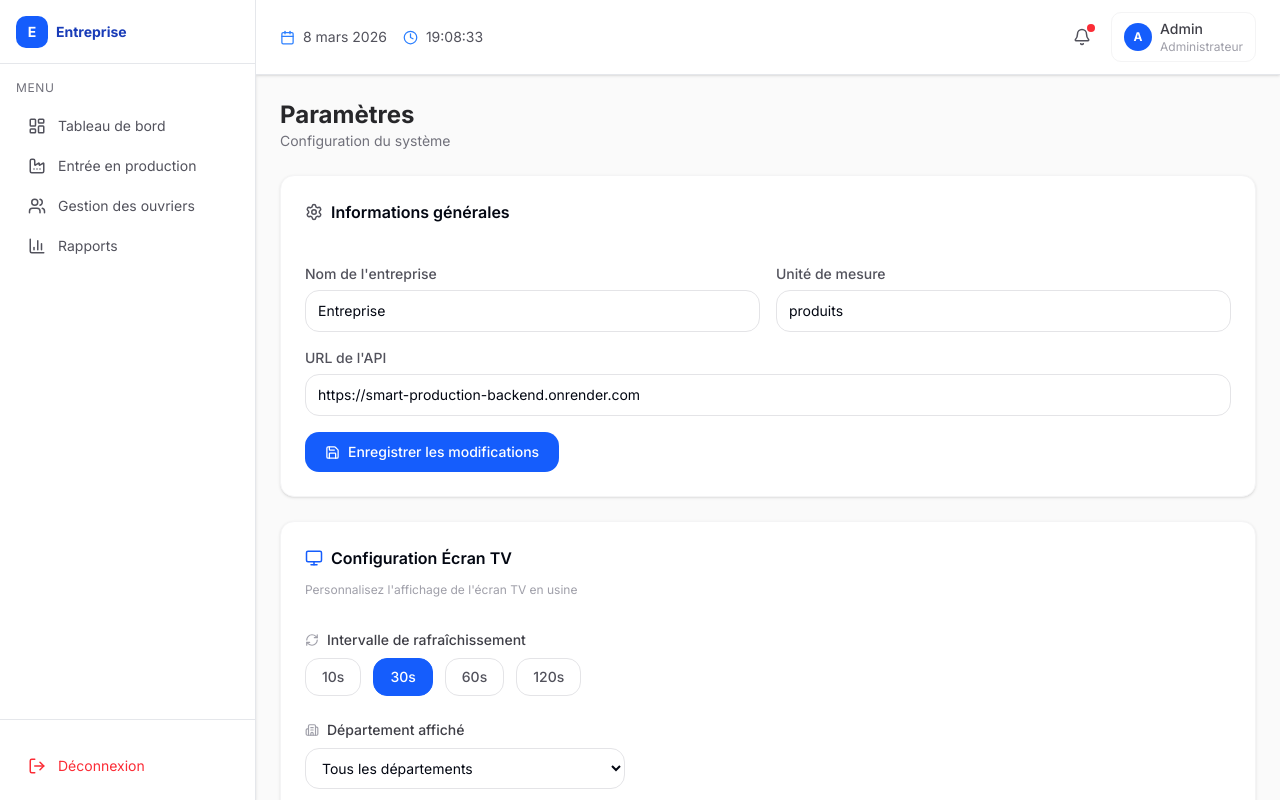
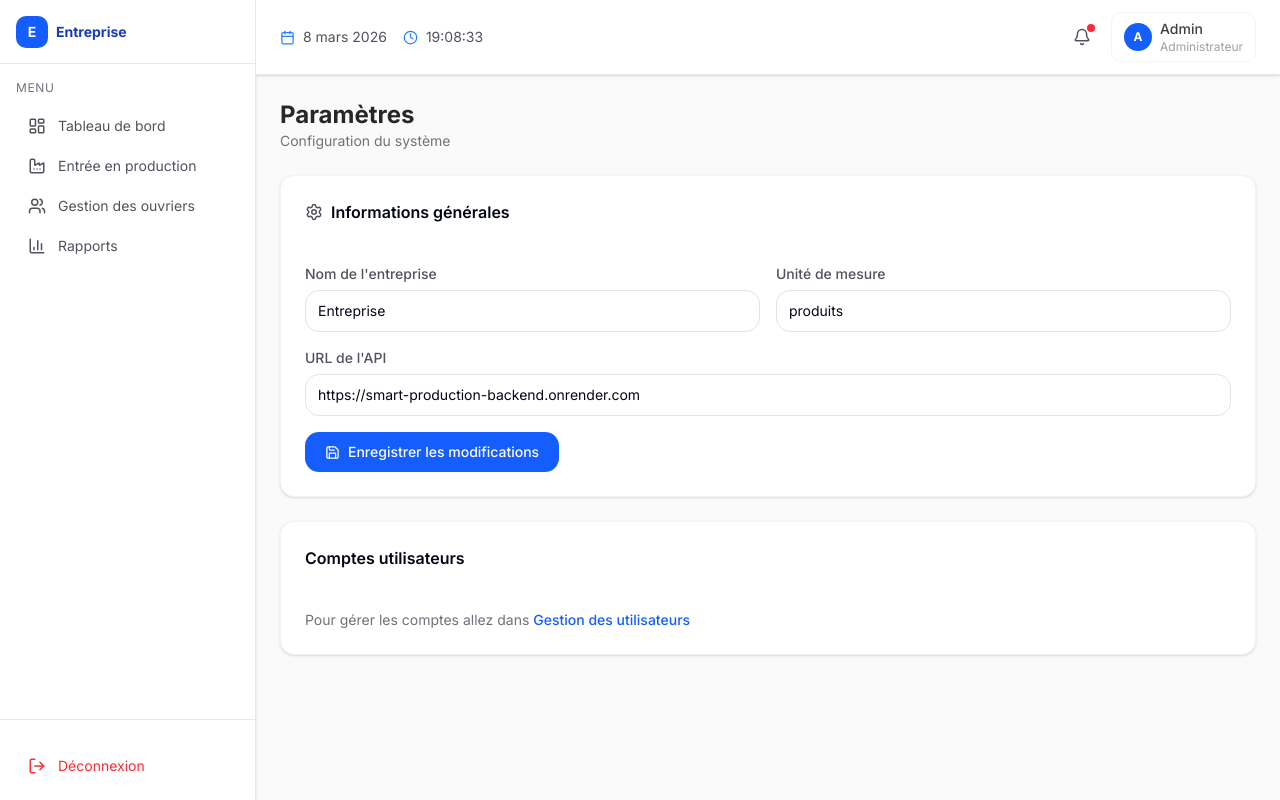
Before and after one commit to simporepriscalarissa-hub/smart-production-frontend, a Next.js app: page /dashboard/parametres in a window 1280 px wide. Built offline with nearby package versions, Linux system fonts and the light colour scheme.

Commit message:
Config TV dans ecran-tv + fullscreen + parametres simplifiés

```diff
--- a/app/dashboard/parametres/page.tsx
+++ b/app/dashboard/parametres/page.tsx
@@ -1,9 +1,9 @@
 'use client'
 
-import { useState, useEffect } from 'react'
+import { useState } from 'react'
 import { Card, CardContent, CardHeader, CardTitle } from '@/components/ui/card'
 import { APP_CONFIG } from '@/lib/config'
-import { Settings, Save, Monitor, RefreshCw, Building2, CheckCircle } from 'lucide-react'
+import { Settings, Save, CheckCircle } from 'lucide-react'
 
 export default function Parametres() {
   const [message, setMessage] = useState('')
@@ -12,20 +12,6 @@ export default function Parametres() {
     apiUrl: APP_CONFIG.apiUrl,
     unite: APP_CONFIG.unite,
   })
-  const [tvConfig, setTvConfig] = useState({
-    refresh: '30',
-    departement: 'Tous',
-    afficherTop5: true,
-    afficherKPIs: true,
-    afficherProductions: true,
-    afficherOEE: true,
-  })
-
-  useEffect(() => {
-    const saved = localStorage.getItem('tvConfig')
-    // eslint-disable-next-line react-hooks/set-state-in-effect
-    if (saved) setTvConfig(JSON.parse(saved))
-  }, [])
 
   const sauvegarder = () => {
     localStorage.setItem('parametres', JSON.stringify(form))
@@ -33,24 +19,14 @@ export default function Parametres() {
     setTimeout(() => setMessage(''), 3000)
   }
 
-  const sauvegarderTV = () => {
-    localStorage.setItem('tvConfig', JSON.stringify(tvConfig))
-    setMessage('Configuration écran TV sauvegardée !')
-    setTimeout(() => setMessage(''), 3000)
-  }
-
   return (
     <div className="flex flex-col gap-6">
 
-      {/* Header */}
-      <div className="flex items-center gap-3">
-        <div>
-          <h2 className="text-2xl font-bold text-zinc-800">Paramètres</h2>
-          <p className="text-sm text-zinc-500">Configuration du système</p>
-        </div>
+      <div>
+        <h2 className="text-2xl font-bold text-zinc-800">Paramètres</h2>
+        <p className="text-sm text-zinc-500">Configuration du système</p>
       </div>
 
-      {/* Message */}
       {message && (
         <div className="bg-emerald-50 text-emerald-700 border border-emerald-200 p-4 rounded-xl text-sm flex items-center gap-2">
           <CheckCircle size={16} />
@@ -58,7 +34,6 @@ export default function Parametres() {
         </div>
       )}
 
-      {/* Informations générales */}
       <Card className="shadow-sm border border-zinc-100">
         <CardHeader className="pb-2">
           <div className="flex items-center gap-2">
@@ -106,178 +81,12 @@ export default function Parametres() {
         </CardContent>
       </Card>
 
-      {/* Configuration Écran TV */}
-      <Card className="shadow-sm border border-zinc-100">
-        <CardHeader className="pb-2">
-          <div className="flex items-center gap-2">
-            <Monitor size={18} className="text-blue-600" />
-            <CardTitle className="text-base">Configuration Écran TV</CardTitle>
-          </div>
-          <p className="text-xs text-zinc-400 mt-1">
-            Personnalisez l&apos;affichage de l&apos;écran TV en usine
-          </p>
-        </CardHeader>
-        <CardContent className="flex flex-col gap-6">
-
-          {/* Rafraîchissement */}
-          <div>
-            <label className="text-sm text-zinc-700 mb-2 block font-medium flex items-center gap-2">
-              <RefreshCw size={14} className="text-zinc-400" />
-              Intervalle de rafraîchissement
-            </label>
-            <div className="flex gap-3">
-              {['10', '30', '60', '120'].map((val) => (
-                <button
-                  key={val}
-                  onClick={() => setTvConfig({ ...tvConfig, refresh: val })}
-                  className={`px-4 py-2 rounded-xl text-sm font-medium border transition-colors ${
-                    tvConfig.refresh === val
-                      ? 'bg-blue-600 text-white border-blue-600'
-                      : 'bg-white text-zinc-600 border-zinc-200 hover:border-blue-300'
-                  }`}
-                >
-                  {val}s
-                </button>
-              ))}
-            </div>
-          </div>
-
-          {/* Département */}
-          <div>
-            <label className="text-sm text-zinc-700 mb-2 block font-medium flex items-center gap-2">
-              <Building2 size={14} className="text-zinc-400" />
-              Département affiché
-            </label>
-            <select
-              value={tvConfig.departement}
-              onChange={(e) => setTvConfig({ ...tvConfig, departement: e.target.value })}
-              className="w-full border border-zinc-200 rounded-xl px-3 py-2.5 text-sm focus:outline-none focus:ring-2 focus:ring-blue-500 max-w-xs"
-            >
-              <option value="Tous">Tous les départements</option>
-              {['Coupe', 'Couture', 'Lavage', 'Finition', 'Contrôle Qualité', 'Emballage'].map(d => (
-                <option key={d} value={d}>{d}</option>
-              ))}
-            </select>
-          </div>
-
-          {/* Sections à afficher */}
-          <div>
-            <label className="text-sm text-zinc-700 mb-3 block font-medium">
-              Sections à afficher sur l&apos;écran TV
-            </label>
-            <div className="grid grid-cols-2 gap-3">
-              {[
-                { key: 'afficherKPIs', label: 'KPIs de production', desc: 'OEE, Total, Qualité, Non conformes' },
-                { key: 'afficherOEE', label: 'OEE Global', desc: 'Indicateur OEE en grand format' },
-                { key: 'afficherTop5', label: 'TOP 5 ouvriers', desc: 'Les plus performants du jour' },
-                { key: 'afficherProductions', label: 'Productions récentes', desc: 'Dernières entrées de production' },
-              ].map(({ key, label, desc }) => (
-                <div
-                  key={key}
-                  onClick={() => setTvConfig({ ...tvConfig, [key]: !tvConfig[key as keyof typeof tvConfig] })}
-                  className={`flex items-start gap-3 p-4 rounded-xl border cursor-pointer transition-all ${
-                    tvConfig[key as keyof typeof tvConfig]
-                      ? 'bg-blue-50 border-blue-200'
-                      : 'bg-zinc-50 border-zinc-200 opacity-60'
-                  }`}
-                >
-                  <div className={`w-5 h-5 rounded-md border-2 flex items-center justify-center mt-0.5 flex-shrink-0 ${
-                    tvConfig[key as keyof typeof tvConfig]
-                      ? 'bg-blue-600 border-blue-600'
-                      : 'border-zinc-300'
-                  }`}>
-                    {tvConfig[key as keyof typeof tvConfig] && (
-                      <CheckCircle size={12} className="text-white" />
-                    )}
-                  </div>
-                  <div>
-                    <p className="text-sm font-medium text-zinc-800">{label}</p>
-                    <p className="text-xs text-zinc-400 mt-0.5">{desc}</p>
-                  </div>
-                </div>
-              ))}
-            </div>
-          </div>
-
-          {/* Aperçu */}
-          <div className="bg-zinc-900 rounded-xl p-4">
-            <p className="text-zinc-400 text-xs uppercase tracking-wide mb-3 flex items-center gap-2">
-              <Monitor size={12} />
-              Aperçu de l&apos;écran TV
-            </p>
-            <div className="flex flex-wrap gap-2">
-              {tvConfig.afficherKPIs && (
-                <span className="bg-blue-900 text-blue-300 text-xs px-3 py-1 rounded-full">📊 KPIs</span>
-              )}
-              {tvConfig.afficherOEE && (
-                <span className="bg-emerald-900 text-emerald-300 text-xs px-3 py-1 rounded-full">📈 OEE</span>
-              )}
-              {tvConfig.afficherTop5 && (
-                <span className="bg-yellow-900 text-yellow-300 text-xs px-3 py-1 rounded-full">🏆 TOP 5</span>
-              )}
-              {tvConfig.afficherProductions && (
-                <span className="bg-purple-900 text-purple-300 text-xs px-3 py-1 rounded-full">⚡ Productions</span>
-              )}
-              <span className="bg-zinc-700 text-zinc-300 text-xs px-3 py-1 rounded-full">
-                🔄 Rafraîchissement : {tvConfig.refresh}s
-              </span>
-              <span className="bg-zinc-700 text-zinc-300 text-xs px-3 py-1 rounded-full">
-                🏭 {tvConfig.departement}
-              </span>
-            </div>
-          </div>
-
-          <div className="flex gap-3">
-  <button
-    onClick={sauvegarderTV}
-    className="flex items-center gap-2 bg-blue-600 text-white px-5 py-2.5 rounded-xl text-sm hover:bg-blue-700 font-medium transition-colors"
-  >
-    <Save size={15} />
-    Sauvegarder la configuration TV
-  </button>
-  <button
-    onClick={() => window.open('/dashboard/ecran-tv', '_blank')}
-    className="flex items-center gap-2 bg-zinc-800 text-white px-5 py-2.5 rounded-xl text-sm hover:bg-zinc-900 font-medium transition-colors"
-  >
-    <Monitor size={15} />
-    Ouvrir l&apos;écran TV
-  </button>
-</div>
-
-        </CardContent>
-      </Card>
-
-      {/* Références produits */}
-      <Card className="shadow-sm border border-zinc-100">
-        <CardHeader className="pb-2">
-          <CardTitle className="text-base">Références produits</CardTitle>
-        </CardHeader>
-        <CardContent className="flex flex-col gap-2">
-          {APP_CONFIG.references.map((ref, index) => (
-            <input
-              key={index}
-              type="text"
-              defaultValue={ref}
-              className="w-full border border-zinc-200 rounded-xl px-3 py-2.5 text-sm focus:outline-none focus:ring-2 focus:ring-blue-500"
-            />
-          ))}
-          <button
-            onClick={sauvegarder}
-            className="flex items-center gap-2 bg-blue-600 text-white px-5 py-2.5 rounded-xl text-sm hover:bg-blue-700 w-fit font-medium transition-colors mt-2"
-          >
-            <Save size={15} />
-            Enregistrer
-          </button>
-        </CardContent>
-      </Card>
-
-      {/* Comptes utilisateurs */}
       <Card className="shadow-sm border border-zinc-100">
         <CardHeader className="pb-2">
           <CardTitle className="text-base">Comptes utilisateurs</CardTitle>
         </CardHeader>
         <CardContent>
-          <p className="text-sm text-zinc-500 mb-3">
+          <p className="text-sm text-zinc-500">
             Pour gérer les comptes allez dans
             <a href="/dashboard/users" className="text-blue-600 hover:underline ml-1 font-medium">
               Gestion des utilisateurs
```
